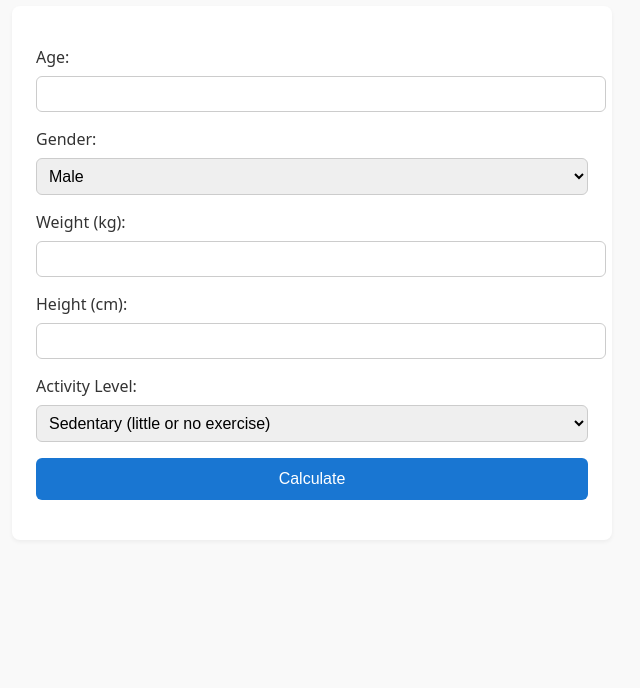
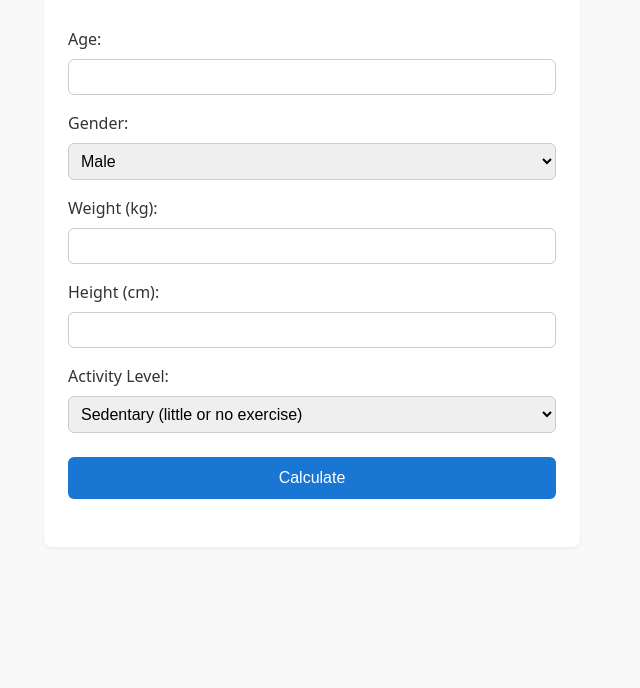
Before and after one commit to kushalwebsites/healthcalculators, a plain HTML site: page calorieneeds.html in a window 1280 px wide. Shown: the part 112-800 px from the top of the page, without its empty margins (328-968 px from the left). Drawn offline with Linux system fonts and the light colour scheme.

Commit message:
Update calorieneeds.html

```diff
--- a/calorieneeds.html
+++ b/calorieneeds.html
@@ -5,49 +5,7 @@
   <meta name="viewport" content="width=device-width, initial-scale=1.0"/>
   <meta name="description" content="Estimate your daily calorie needs based on your BMR and activity level." />
   <title>Calorie Needs Calculator</title>
-  <style>
-    body {
-      font-family: system-ui, sans-serif;
-      background: #f9f9f9;
-      padding: 2rem;
-      max-width: 600px;
-      margin: auto;
-      color: #333;
-    }
-    h1 { text-align: center; }
-    form {
-      background: #fff;
-      padding: 1.5rem;
-      border-radius: 8px;
-      box-shadow: 0 2px 4px rgba(0,0,0,0.05);
-    }
-    label {
-      display: block;
-      margin: 1rem 0 0.5rem;
-    }
-    input, select {
-      width: 100%;
-      padding: 0.5rem;
-      font-size: 1rem;
-      border: 1px solid #ccc;
-      border-radius: 6px;
-    }
-    button {
-      margin-top: 1rem;
-      padding: 0.75rem;
-      width: 100%;
-      background: #1976d2;
-      color: white;
-      border: none;
-      border-radius: 6px;
-      font-size: 1rem;
-      cursor: pointer;
-    }
-    #result {
-      margin-top: 1rem;
-      font-weight: bold;
-    }
-  </style>
+ <link rel="stylesheet" href="https://kushalwebsites.github.io/healthcalculators/css.css">
 </head>
 <body>
   <h1>Calorie Needs Calculator</h1>
```
